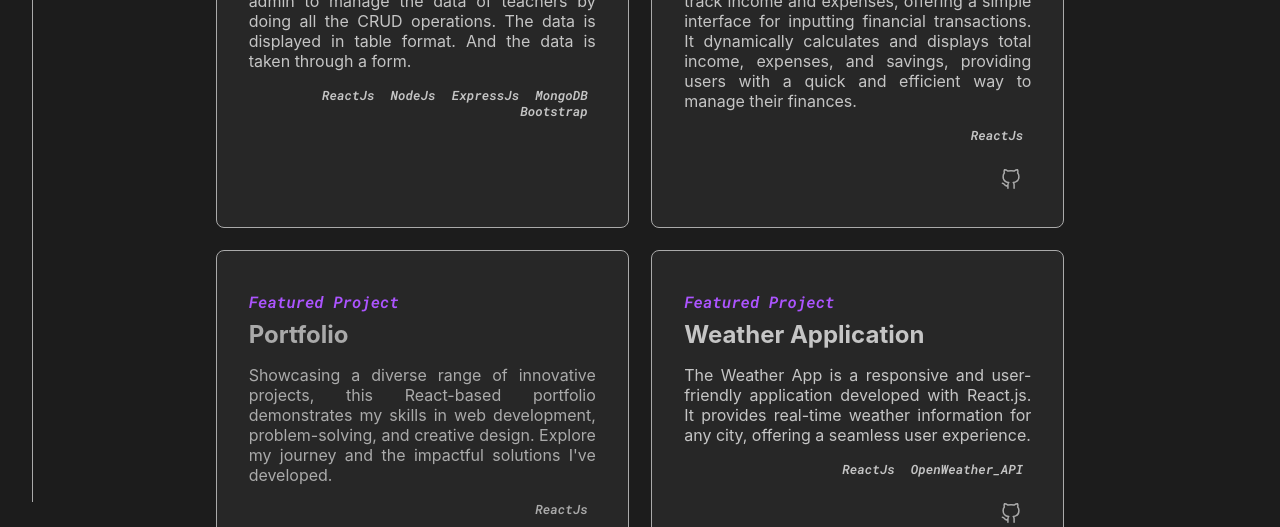
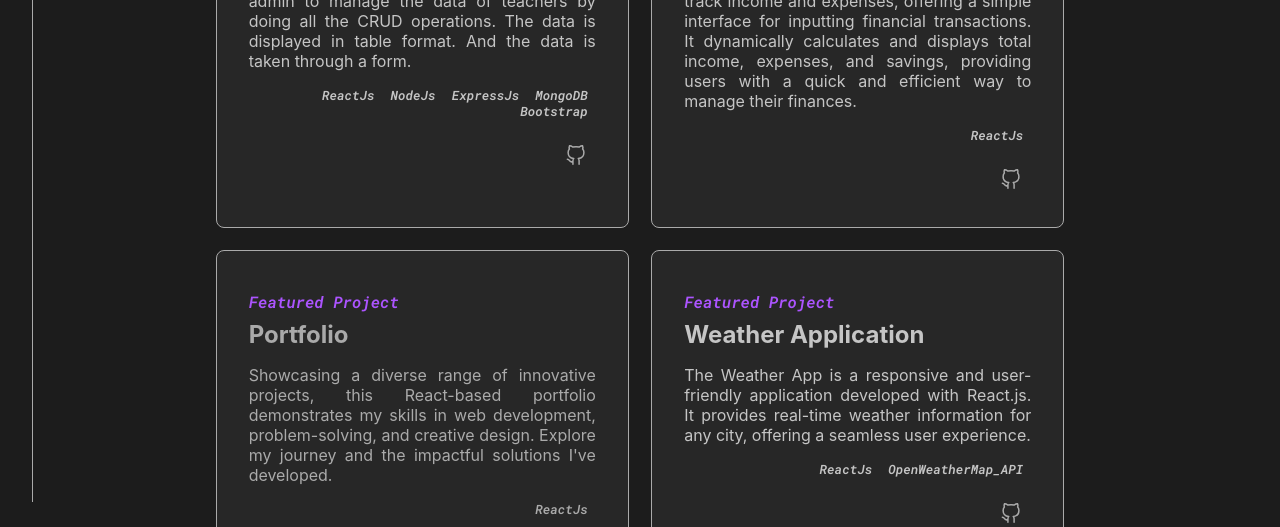
Before and after one commit to sainesh25/my_portfolio, a React (Create React App) app: page /projects in a window 1280 px wide. Shown: the part 1600-2127 px from the top of the page. Built offline with nearby package versions, Linux system fonts and the light colour scheme.

Commit message:
resume updated

```diff
--- a/src/components/Projects/Projects.jsx
+++ b/src/components/Projects/Projects.jsx
@@ -26,7 +26,7 @@ export default function Projects() {
                                 <p>Bootstrap</p>
                             </div>
                             <div className="github-icon">
-                                {/* <img src={githubIcon} alt="github" className='icons'/> */}
+                                <a href="https://github.com/sainesh25/School_Management_System.git" target="_blank" rel="noopener noreferrer" ><img src={githubIcon} alt="github" className='icons' /></a>
                             </div>
                         </div>
                     </div>
@@ -68,7 +68,7 @@ export default function Projects() {
                             <p>The Weather App is a responsive and user-friendly application developed with React.js. It provides real-time weather information for any city, offering a seamless user experience.</p>
                             <div className="languages">
                                 <p>ReactJs</p>
-                                <p>OpenWeather_API</p>
+                                <p>OpenWeatherMap_API</p>
                             </div>
                             <div className="github-icon">
                                 <a href=" https://github.com/sainesh25/weather_app" target="_blank" rel="noreferrer noopener"><img src={githubIcon} alt="github" className='icons' /></a>
```
Also changed, not shown: 1 other file (tests, documents, lock files or other folders).
